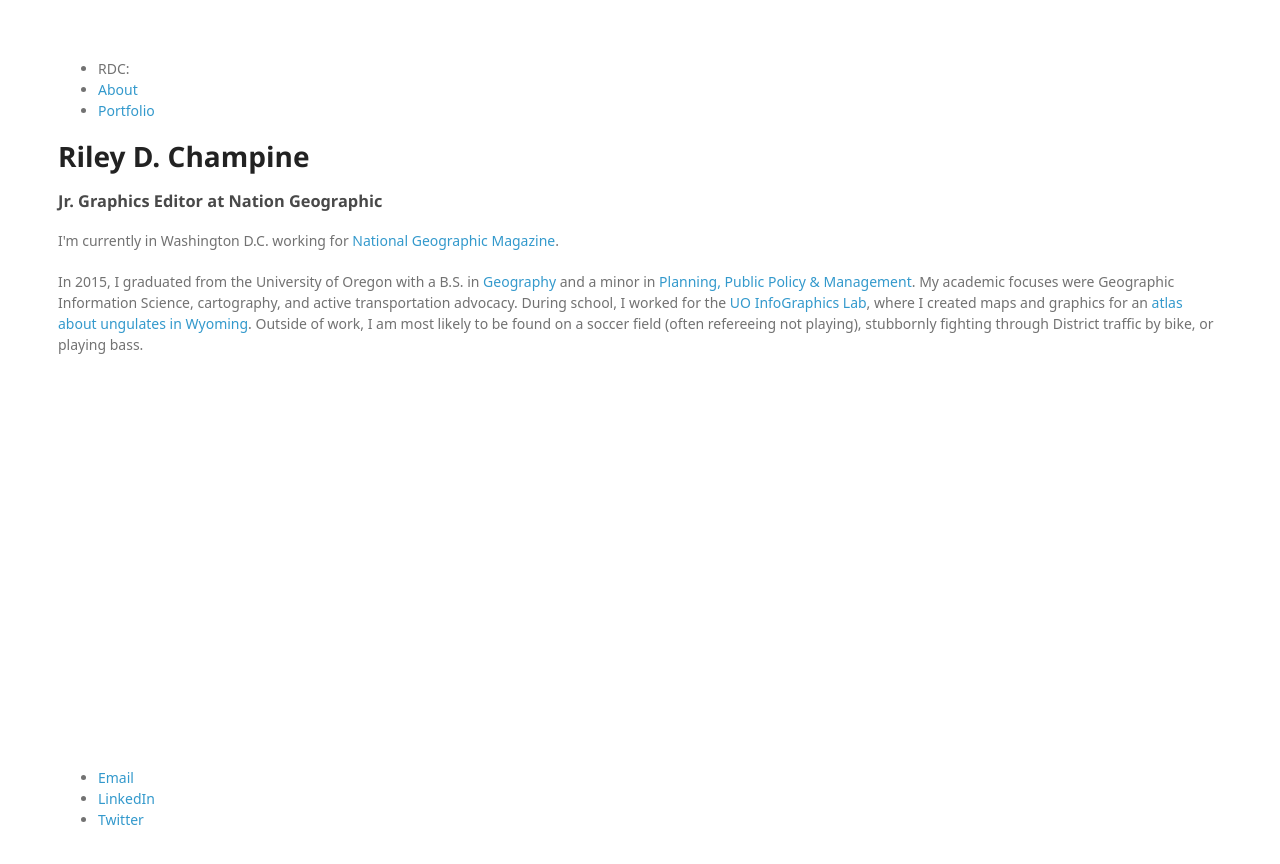
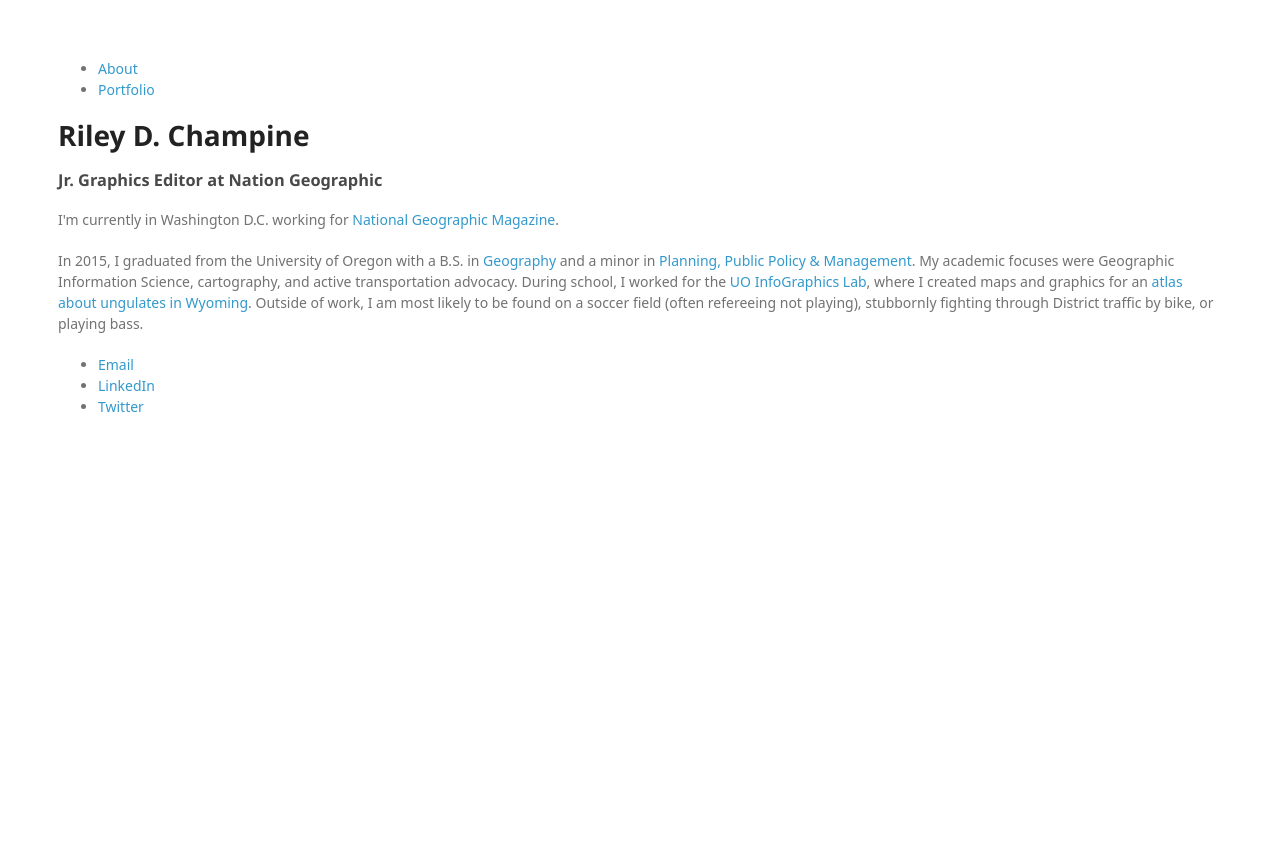
Before and after one commit to rileydchampine/rileydchampine.github.io, a Jekyll site: the page built from index.html, in a window 1280 px wide. Shown: the top 864 px of the page. Built offline with Jekyll 4.4.1, drawn with Linux system fonts in a browser that asks for light colours; some web fonts are replaced.

Commit message:
Update default.html

```diff
--- a/_layouts/default.html
+++ b/_layouts/default.html
@@ -8,7 +8,6 @@
 		<body>
 			<nav>
 	    		<ul>
-	    			<li>RDC: </li>
 	        		<li><a href="/">About</a></li>
 	        		<li><a href="/maps.html">Portfolio</a></li>
 	        		<!--<li><a href="/otherprojects.html">Projects</a></li>-->
@@ -21,12 +20,11 @@
 			{{ content }}
 
 			</div><!-- /.container -->
-			<footer>
+
 	    		<ul>
 	        		<li><a href="mailto:rileydchampine@gmail.com">Email</a></li>
 	        		<li><a href="https://www.linkedin.com/in/rileydchampine">LinkedIn</a></li>
 	        		<li><a href="https://twitter.com/rileydchampine">Twitter</a></li>
 				</ul>
-			</footer>
 		</body>
 	</html>
```
